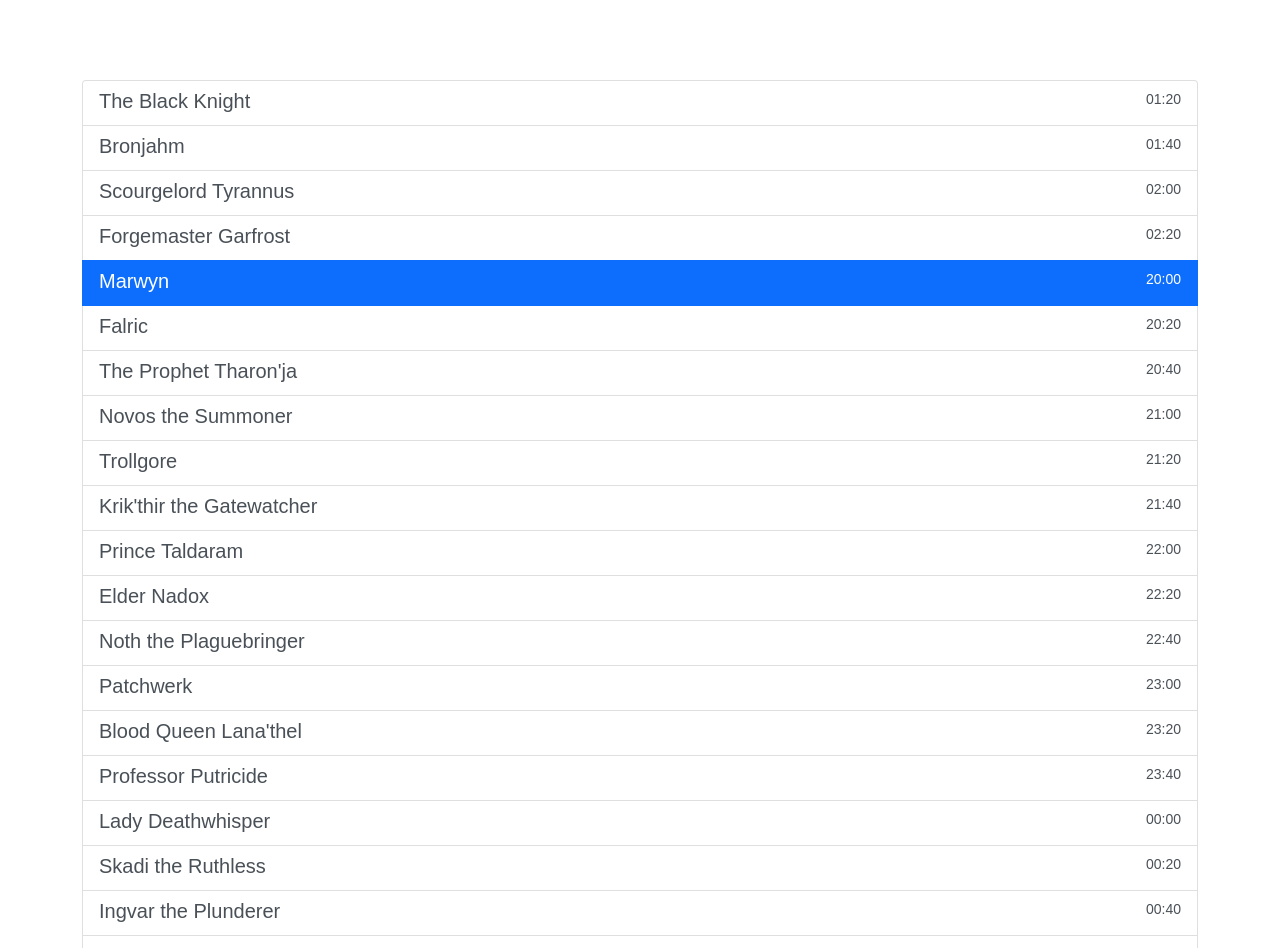
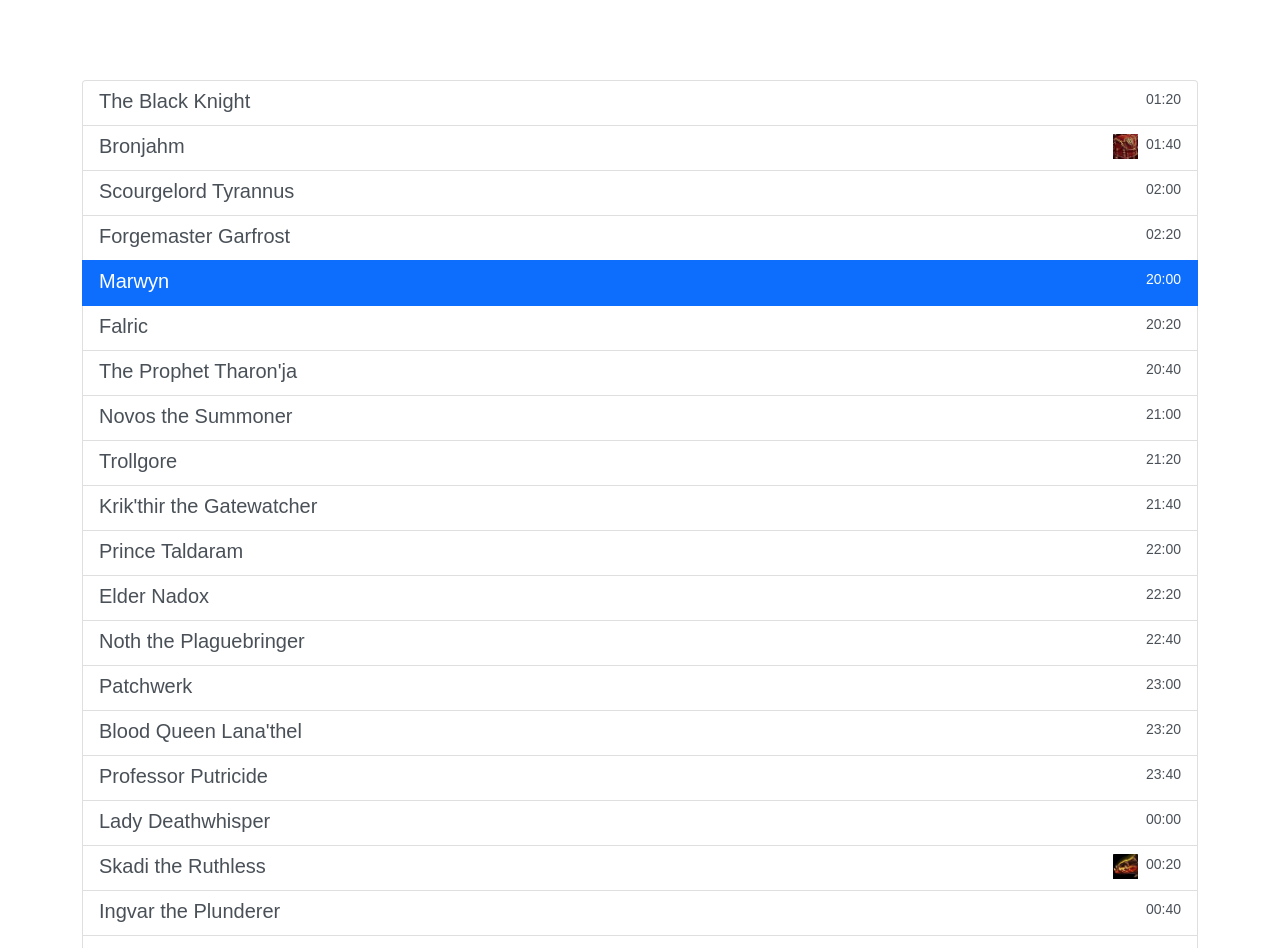
Before and after one commit to kristoffer-tvera/prepatch, a Vue app: page / in a window 1280 px wide. Shown: the part 144-1092 px from the top of the page. Built offline with nearby package versions, Linux system fonts and the light colour scheme.

Commit message:
Added icons for pog loot bosses

```diff
--- a/src/App.vue
+++ b/src/App.vue
@@ -63,6 +63,12 @@
       >
         <div class="d-flex w-100 justify-content-between" title="Click to copy waypoint" @click="clipboard(boss.waypoint)">
           <h5 class="mb-1">{{ boss.name }}</h5>
+          <div v-if="boss.id == 17" class="ml-auto mr-2">
+            <img src="@/assets/mount.jpg" alt="mount pic" class="special-loot">
+          </div>
+          <div v-if="boss.id == 1" class="ml-auto mr-2">
+            <img src="@/assets/bag.jpg" alt="mount pic" class="special-loot">
+          </div>
           <small>{{ boss.nextSpawn }}</small>
         </div>
       </div>
@@ -223,4 +229,8 @@ export default {
   text-align: center;
   color: #2c3e50;
 }
+
+.special-loot{
+  max-height: 25px;
+}
 </style>
```
Also changed, not shown: src/assets/bag.jpg (added), src/assets/mount.jpg (added).
